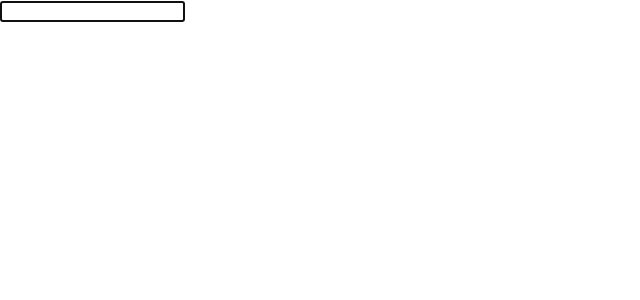
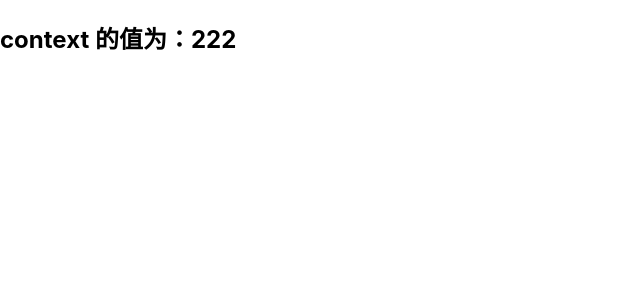
Before and after one commit to Carefree-happy/react-demo, a React (Create React App) app: page / in a window 1280 px wide. Shown: the top 300 px of the page, without its empty margins (0-640 px from the left). Built offline with nearby package versions, Linux system fonts and the light colour scheme.

Commit message:
feat: Context 传值

```diff
--- a/src/App.tsx
+++ b/src/App.tsx
@@ -1,40 +1,22 @@
-import React, { useEffect, useImperativeHandle, useRef } from "react";
+import { createContext, useContext } from 'react';
 
-interface RefProps {
-    focusSun: () => void
-}
+const countContext = createContext(111);
 
-const SUN: React.ForwardRefRenderFunction<RefProps> = (props, ref) => {
-    const inputRef = useRef<HTMLInputElement>(null);
-
-    useImperativeHandle(ref, () => {
-        return {
-            focusSun() {
-                inputRef.current?.focus();
-            }
-        }
-    }, [inputRef])
-
+function App() {
     return <div>
-        <input ref={inputRef}></input>
+        <countContext.Provider value={222}>
+            <Bbb></Bbb>
+        </countContext.Provider>
     </div>
 }
 
-const WrappedSun = React.forwardRef(SUN)
+function Bbb() {
+    return <div><Ccc></Ccc></div>
+}
 
-function App() {
-    const ref = useRef<RefProps>(null);
-
-    useEffect(() => {
-        console.log('ref', ref.current)
-        ref.current?.focusSun();
-    })
-
-    return (
-        <div>
-            <WrappedSun ref={ref}></WrappedSun>
-        </div>
-    );
+function Ccc() {
+    const count = useContext(countContext);
+    return <h2>context 的值为：{count}</h2>
 }
 
 export default App;
```
